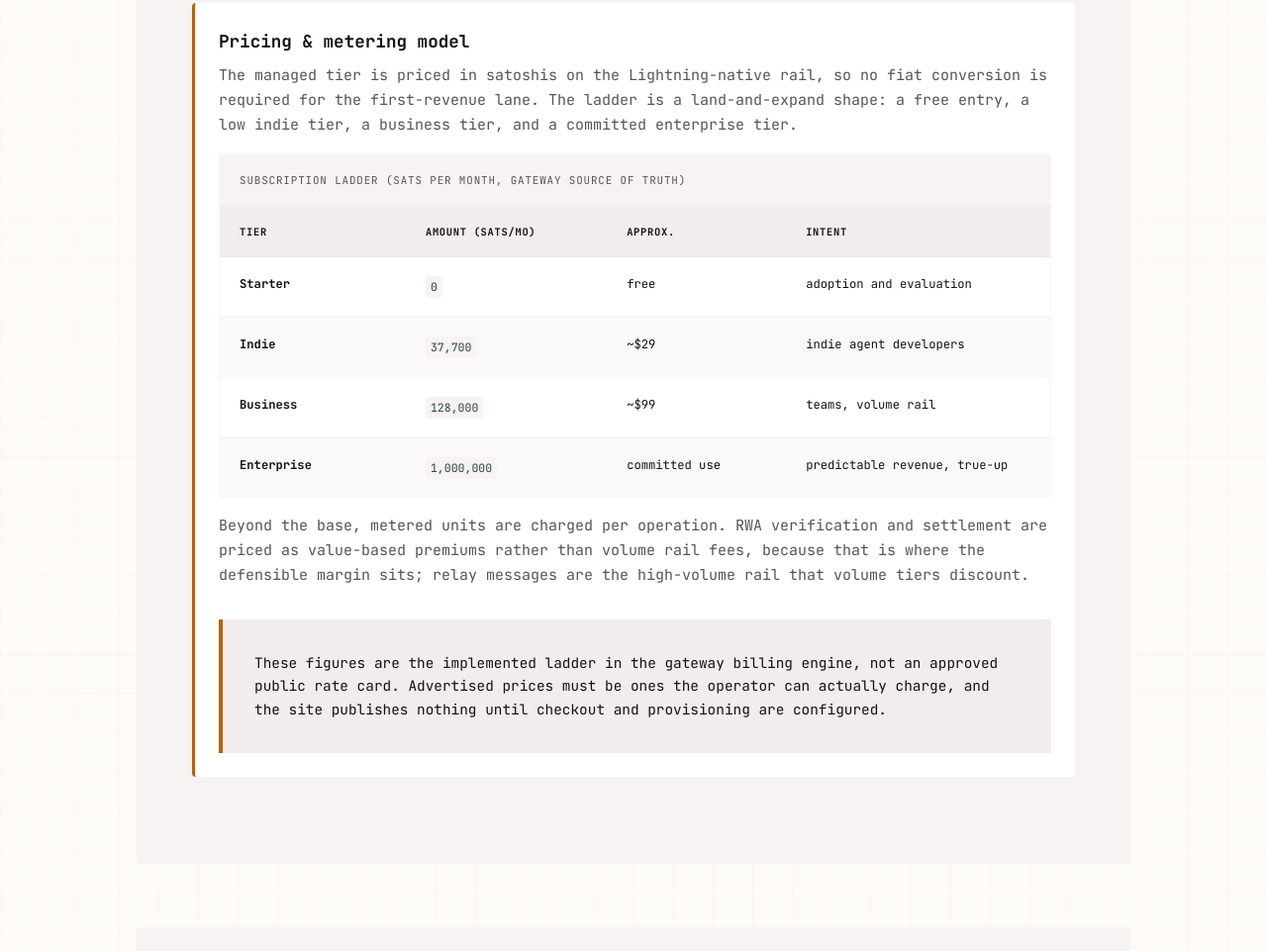
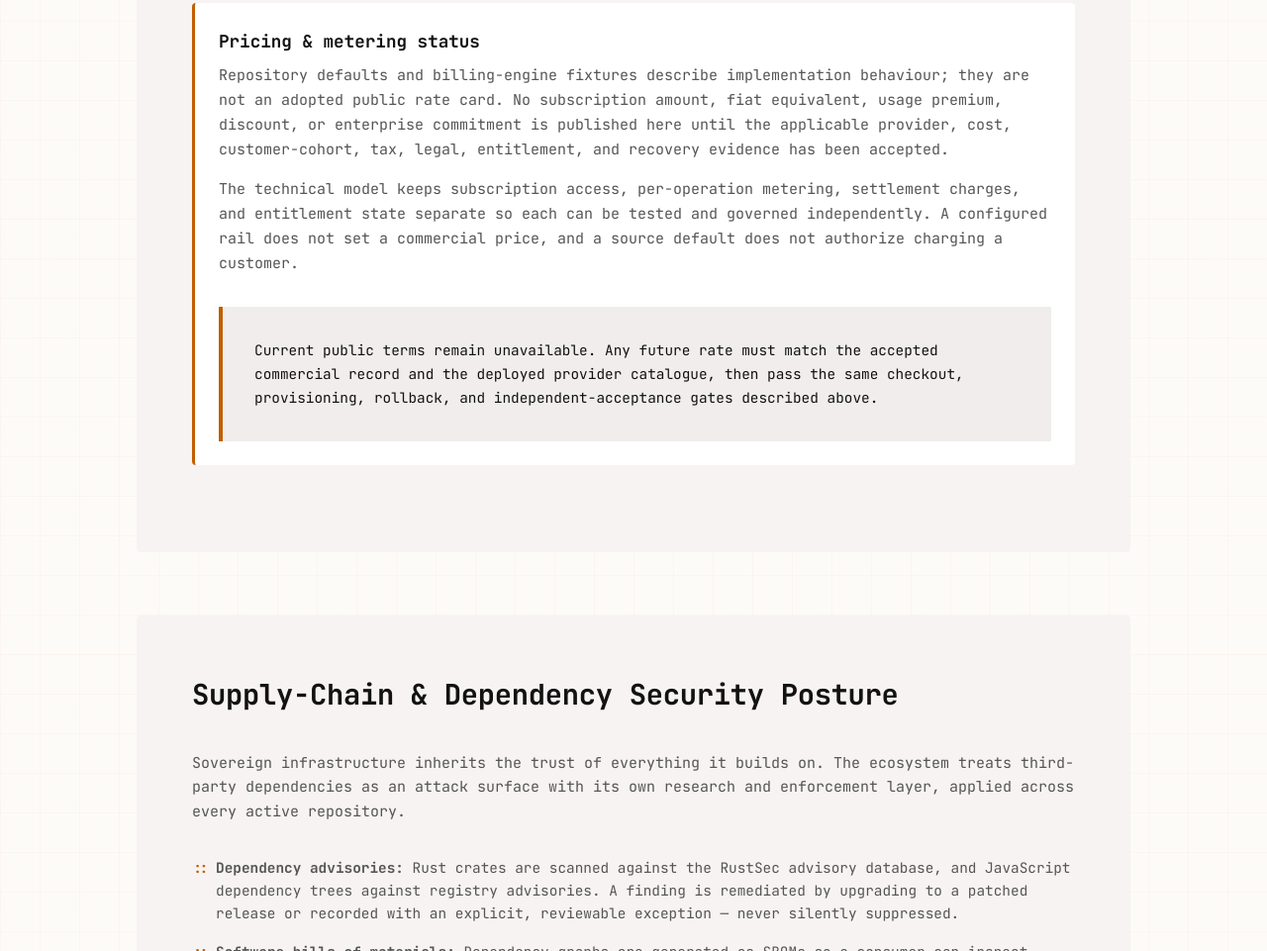
Before and after one commit to Conxian/conxian-labs-site, a website: page research/index.html in a window 1280 px wide. Shown: the part 10099-11060 px from the top of the page at 99% size. Drawn offline with Linux system fonts and the light colour scheme; no server answers.

Commit message:
docs(pricing): remove unapproved public rate figures

```diff
--- a/research/index.html
+++ b/research/index.html
@@ -262,24 +262,10 @@
                 <p class="note">Reachability is not entitlement, and a mounted route is not a completed sale. This map describes the implemented chain and the configuration it waits on — not a claim that any tier is currently taking payment.</p>
             </div>
             <div class="proposal-card" style="margin-top: 1.5rem;">
-                <h3>Pricing &amp; metering model</h3>
-                <p>The managed tier is priced in satoshis on the Lightning-native rail, so no fiat conversion is required for the first-revenue lane. The ladder is a land-and-expand shape: a free entry, a low indie tier, a business tier, and a committed enterprise tier.</p>
-                <div class="pricing-table-scroll" style="margin-top: 1rem;">
-                    <table class="pricing-table">
-                        <caption>Subscription ladder (sats per month, gateway source of truth)</caption>
-                        <thead>
-                            <tr><th>Tier</th><th>Amount (sats/mo)</th><th>Approx.</th><th>Intent</th></tr>
-                        </thead>
-                        <tbody>
-                            <tr><th>Starter</th><td><code>0</code></td><td>free</td><td>adoption and evaluation</td></tr>
-                            <tr><th>Indie</th><td><code>37,700</code></td><td>~$29</td><td>indie agent developers</td></tr>
-                            <tr><th>Business</th><td><code>128,000</code></td><td>~$99</td><td>teams, volume rail</td></tr>
-                            <tr><th>Enterprise</th><td><code>1,000,000</code></td><td>committed use</td><td>predictable revenue, true-up</td></tr>
-                        </tbody>
-                    </table>
-                </div>
-                <p style="margin-top: 1rem;">Beyond the base, metered units are charged per operation. RWA verification and settlement are priced as value-based premiums rather than volume rail fees, because that is where the defensible margin sits; relay messages are the high-volume rail that volume tiers discount.</p>
-                <p class="note">These figures are the implemented ladder in the gateway billing engine, not an approved public rate card. Advertised prices must be ones the operator can actually charge, and the site publishes nothing until checkout and provisioning are configured.</p>
+                <h3>Pricing &amp; metering status</h3>
+                <p>Repository defaults and billing-engine fixtures describe implementation behaviour; they are not an adopted public rate card. No subscription amount, fiat equivalent, usage premium, discount, or enterprise commitment is published here until the applicable provider, cost, customer-cohort, tax, legal, entitlement, and recovery evidence has been accepted.</p>
+                <p style="margin-top: 1rem;">The technical model keeps subscription access, per-operation metering, settlement charges, and entitlement state separate so each can be tested and governed independently. A configured rail does not set a commercial price, and a source default does not authorize charging a customer.</p>
+                <p class="note">Current public terms remain unavailable. Any future rate must match the accepted commercial record and the deployed provider catalogue, then pass the same checkout, provisioning, rollback, and independent-acceptance gates described above.</p>
             </div>
         </section>
 
```
